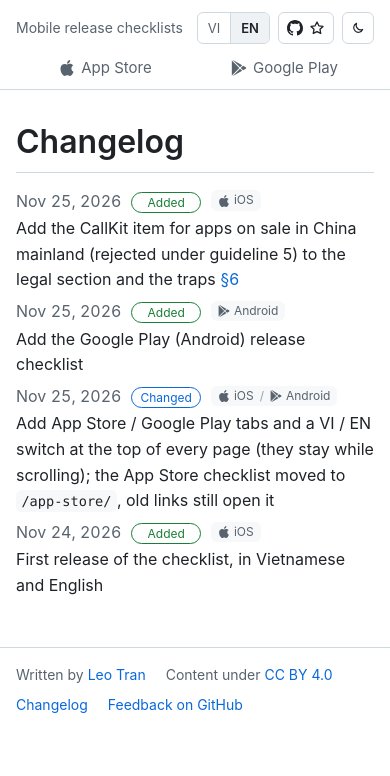
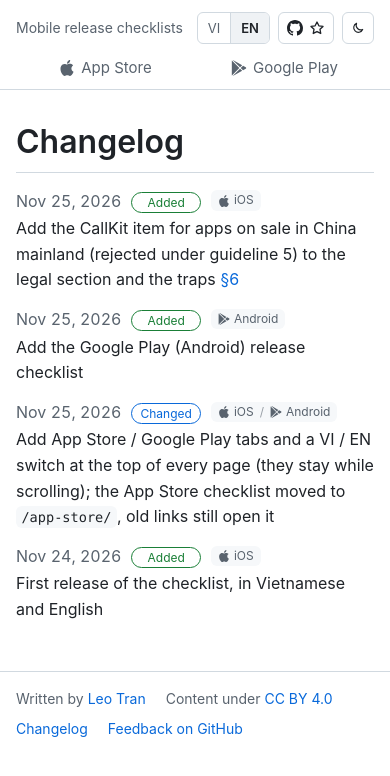
Before and after one commit to tranleo148/app-store-release-checklist, a Jekyll site: the page built from changelog-en.md, in a window 390 px wide. Shown: the top 776 px of the page. Built offline with Jekyll 4.4.1, drawn with Linux system fonts in a browser that asks for light colours; our own code applies the rules of GitHub Pages for plain Markdown files.

Commit message:
Space changelog entries further apart on phones

```diff
--- a/assets/css/site.css
+++ b/assets/css/site.css
@@ -264,7 +264,8 @@ ul.task-list > li.task-list-item > .task-list-item-checkbox { margin-left: -1.6e
 
 /* Phones: date, type and platforms on the first line, the text on its own line below */
 @media (max-width: 600px) {
-  .changelog { grid-template-columns: auto auto minmax(0, 1fr); }
+  /* Each entry takes two lines here, so a wider gap keeps entries apart */
+  .changelog { grid-template-columns: auto auto minmax(0, 1fr); row-gap: 14px; }
   .changelog .change { grid-column: 1 / -1; }
 }
 
```
